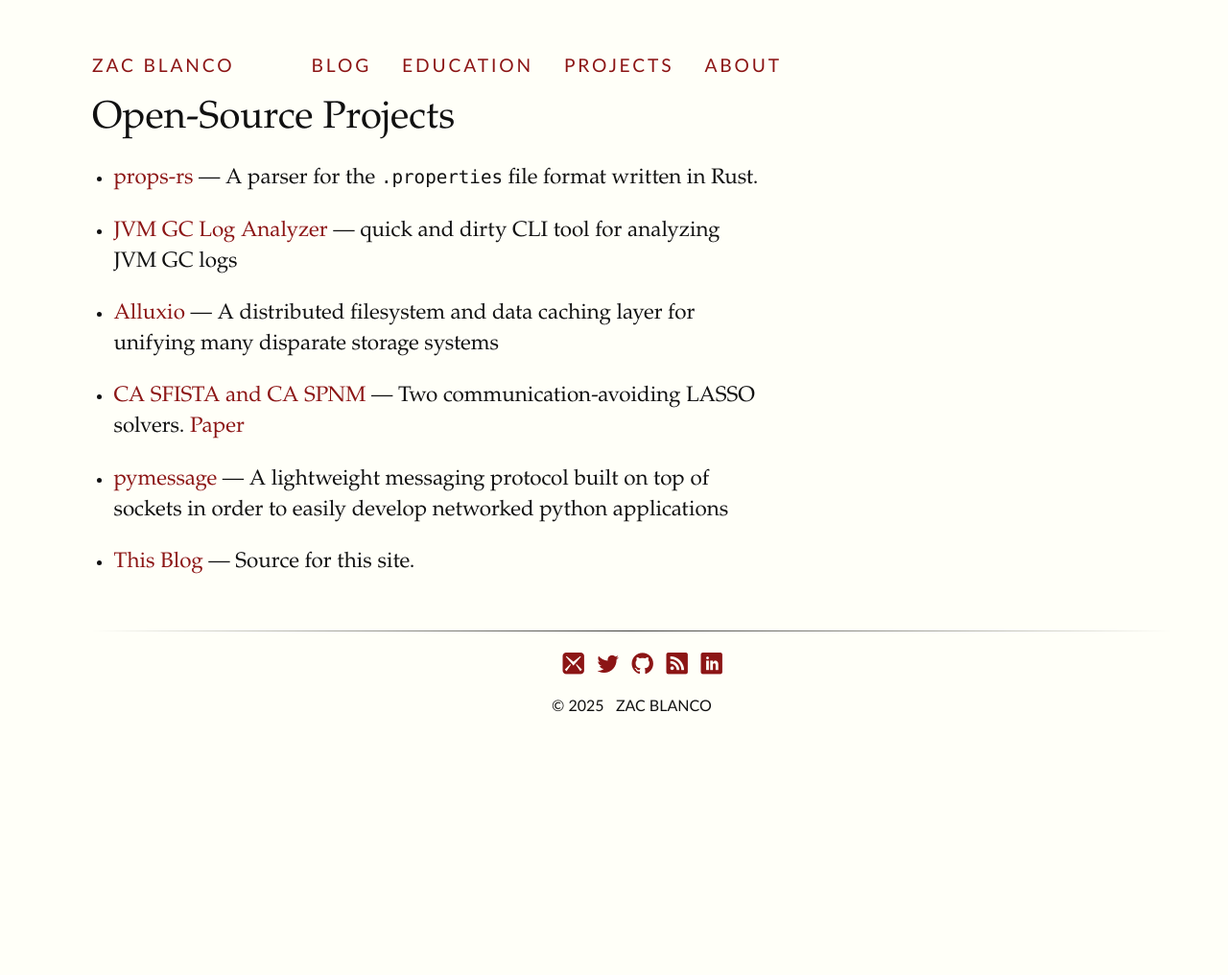
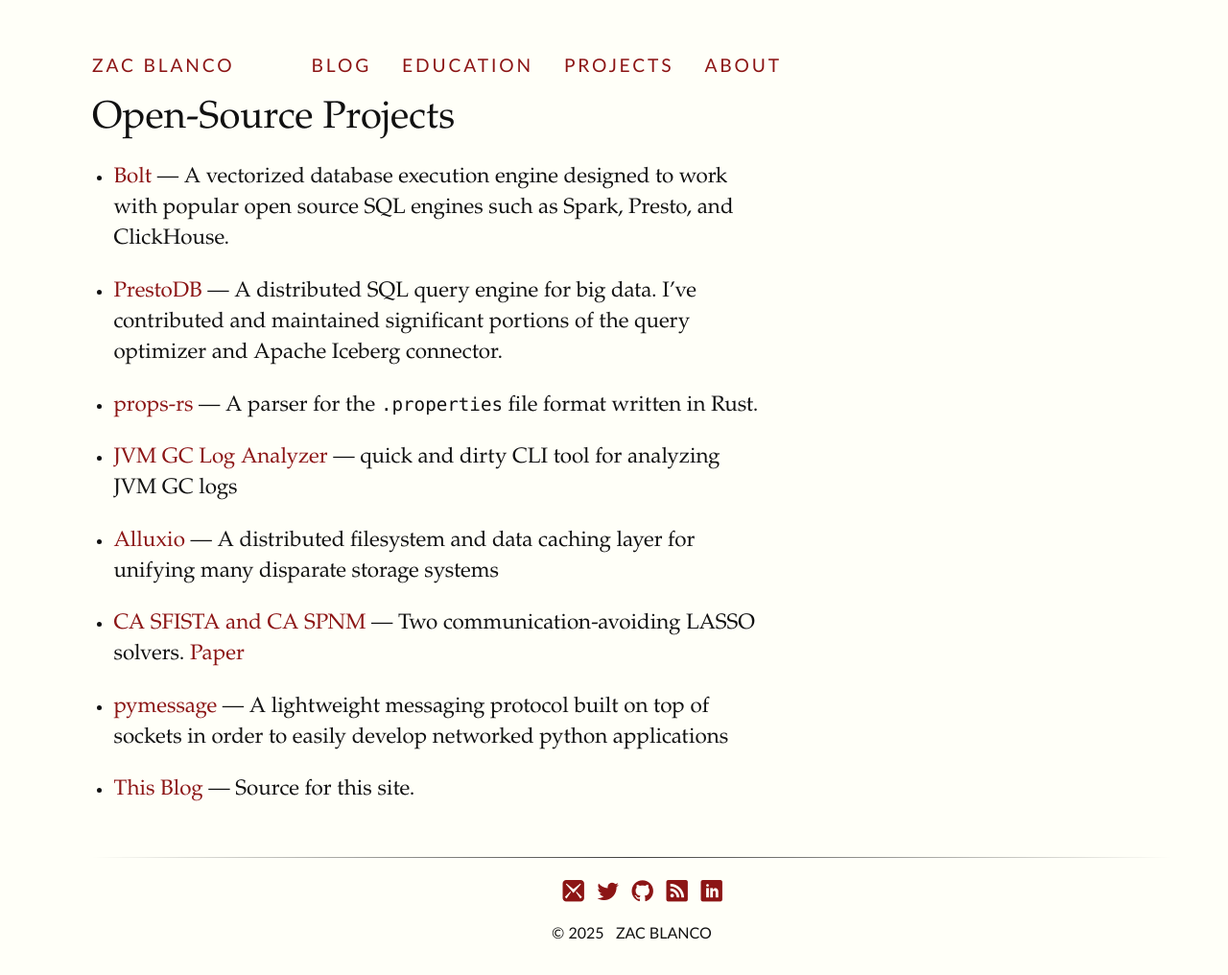
Before and after one commit to ZacBlanco/zacblanco.github.io, a Jekyll site: the page built from projects.md, in a window 1280 px wide. Shown: the whole page at 96% size. Built offline with Jekyll 4.4.1, drawn with Linux system fonts in a browser that asks for light colours; some web fonts are replaced; before the commit the page ends 900 px from its top, so only the background shows below that.

Commit message:
Update project.yml with new info

```diff
--- a/_data/projects.yml
+++ b/_data/projects.yml
@@ -1,5 +1,15 @@
 ---
-
+- name: Bolt
+  url: https://github.com/bytedance/bolt
+  description: |
+    A vectorized database execution engine designed to work with popular open
+    source SQL engines such as Spark, Presto, and ClickHouse.
+- name: PrestoDB
+  url: https://prestodb.io/
+  description: |
+    A distributed SQL query engine
+    for big data. I've contributed and maintained significant portions of
+    the query optimizer and Apache Iceberg connector.
 -
  name: props-rs
  url: https://crates.io/crates/props-rs
```
